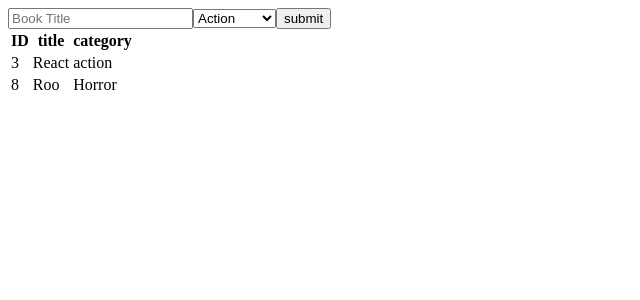
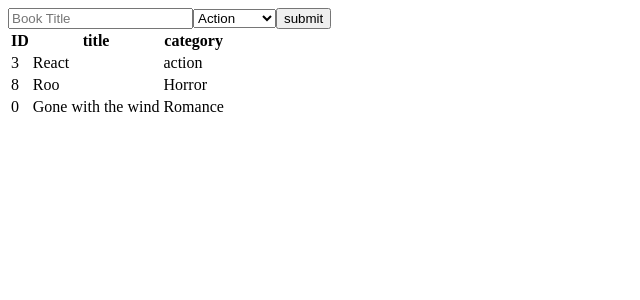
Before and after one commit to Redvanisation/Bookstore, a React (Create React App) app: page / in a window 1280 px wide. Shown: the top 300 px of the page, without its empty margins (0-640 px from the left). Built offline with nearby package versions, Linux system fonts and the light colour scheme.

Commit message:
Fixing propTypes and adding a Display component

```diff
--- a/src/components/Book.js
+++ b/src/components/Book.js
@@ -1,4 +1,3 @@
-/* eslint-disable react/forbid-prop-types */
 import React from 'react';
 import PropTypes from 'prop-types';
 
@@ -10,12 +9,12 @@ const Book = ({ book }) => (
   </tr>
 );
 
-Book.defaultProps = {
-  book: {},
-};
-
 Book.propTypes = {
-  book: PropTypes.object,
+  book: PropTypes.shape({
+    bookId: PropTypes.number,
+    title: PropTypes.string,
+    category: PropTypes.string,
+  }).isRequired,
 };
 
 export default Book;
--- /dev/null
+++ b/src/components/Display.js
@@ -0,0 +1,17 @@
+/* eslint-disable arrow-parens */
+import React from 'react';
+import { Provider } from 'react-redux';
+import PropTypes from 'prop-types';
+import App from './App';
+
+const Display = ({ store }) => (
+  <Provider store={store}>
+    <App />
+  </Provider>
+);
+
+Display.propTypes = {
+  store: PropTypes.instanceOf(Object).isRequired,
+};
+
+export default Display;
--- a/src/containers/BookList.js
+++ b/src/containers/BookList.js
@@ -1,5 +1,4 @@
 /* eslint-disable arrow-parens */
-/* eslint-disable react/forbid-prop-types */
 import React from 'react';
 import { connect } from 'react-redux';
 import PropTypes from 'prop-types';
@@ -24,12 +23,14 @@ const mapStateToProps = state => ({
   books: state.books,
 });
 
-BookList.defaultProps = {
-  books: [],
-};
-
 BookList.propTypes = {
-  books: PropTypes.array,
+  books: PropTypes.arrayOf(
+    PropTypes.shape({
+      id: PropTypes.string,
+      title: PropTypes.string,
+      category: PropTypes.string,
+    }).isRequired,
+  ).isRequired,
 };
 
 export default connect(mapStateToProps)(BookList);
--- a/src/index.js
+++ b/src/index.js
@@ -1,10 +1,8 @@
-/* eslint-disable import/prefer-default-export */
 import React from 'react';
 import ReactDOM from 'react-dom';
 import { createStore } from 'redux';
-import { Provider } from 'react-redux';
-import App from './components/App';
 import generalReducer from './reducers/index';
+import Display from './components/Display';
 import './style/main.scss';
 
 const makeId = () => Math.floor(Math.random() * 10);
@@ -21,14 +19,17 @@ const initialState = {
       title: 'Roo',
       category: 'Horror',
     },
+    {
+      bookId: makeId(),
+      title: 'Gone with the wind',
+      category: 'Romance',
+    },
   ],
 };
 
 const store = createStore(generalReducer, initialState);
 
 ReactDOM.render(
-  <Provider store={store}>
-    <App />
-  </Provider>,
+  <Display store={store} />,
   document.querySelector('#root'),
 );
```
